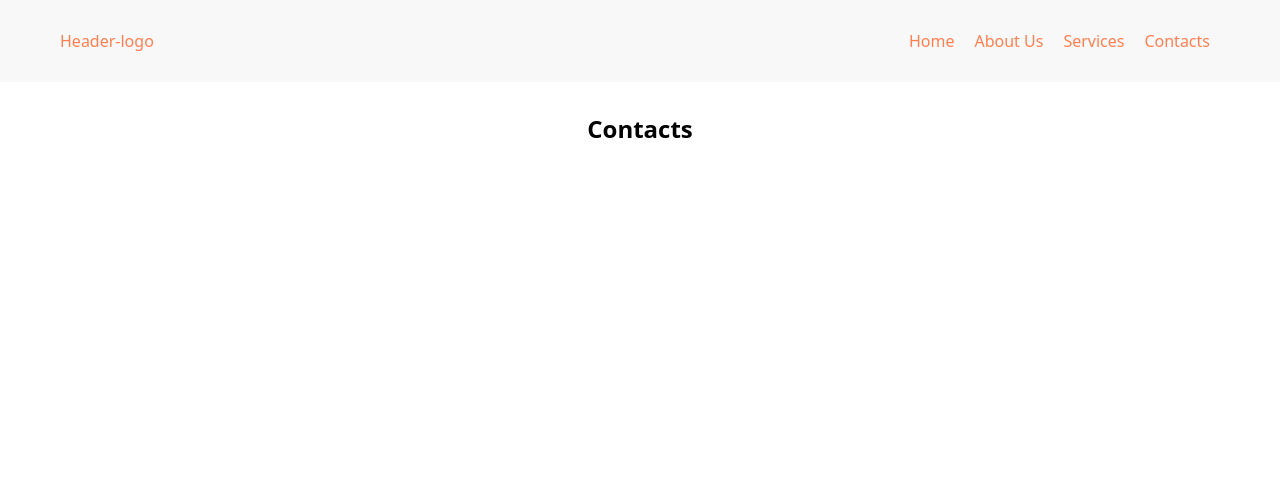
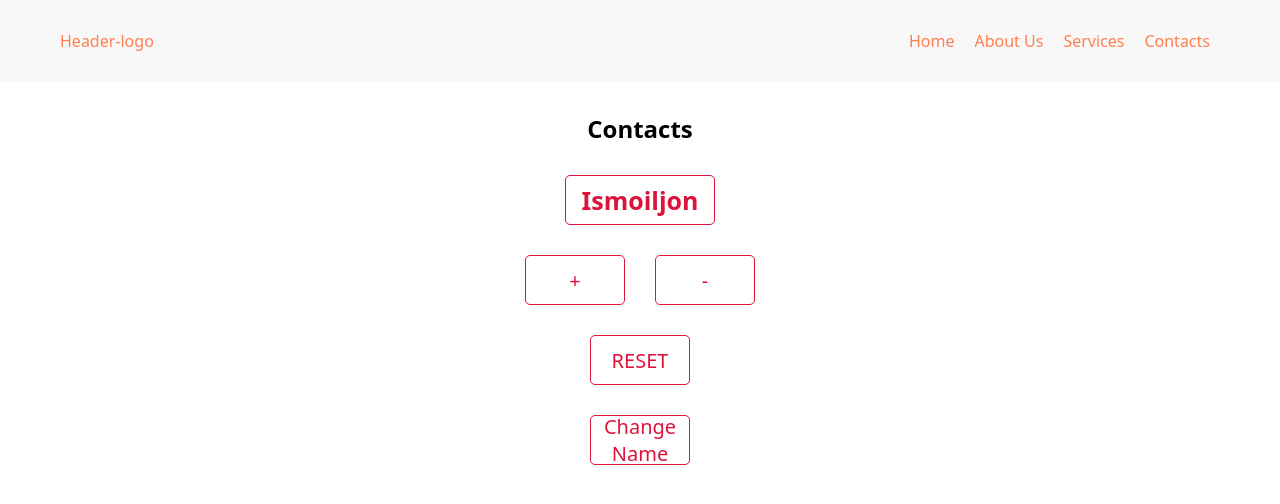
Before and after one commit to shaxzod-dev/React-project, a React (Vite) app: page /contacts in a window 1280 px wide. Shown: the top 504 px of the page. Built offline with nearby package versions, Linux system fonts and the light colour scheme.

Commit message:
aded useReducer

```diff
--- /dev/null
+++ b/src/Reducer/store.js
@@ -0,0 +1,19 @@
+import { ADD, MINUS, PLUS, RESET } from "./type";
+
+export function reducer(data, action) {
+  switch (action.type) {
+    case PLUS:
+      return (data += 1);
+    case MINUS:
+      return (data -= 1);
+    case RESET:
+      return (data = 0);
+  }
+}
+
+export function nameReducer(data, action) {
+    switch (action.type){
+        case ADD:
+            return data = action.payload
+    }
+}
--- /dev/null
+++ b/src/Reducer/type.js
@@ -0,0 +1,5 @@
+const PLUS = "PLUS";
+const MINUS = "MINUS";
+const RESET = "RESET";
+const ADD = "ADD";
+export { PLUS, MINUS, RESET, ADD };
--- a/src/pages/Contacts/index.jsx
+++ b/src/pages/Contacts/index.jsx
@@ -1,13 +1,53 @@
-import React, { useContext } from "react";
+import React, { useReducer, useState } from "react";
 import { Header } from "../../component/header";
-import { ThemeContext } from "../../Context/useTheme";
+import "./style.css";
+import { nameReducer, reducer } from "../../Reducer/store";
+import { ADD, MINUS, PLUS, RESET } from "../../Reducer/type";
 
 const Contacts = () => {
+  // const arr = [1, 2, 3, 4, 5, 66];
+
+  // let result = arr.reduce((acc, curV) => acc + curV, 0);
+  // let result = 0;
+  // for(let key of arr){
+  //   result += key
+  // }
+  // console.log(result);
+  // const [count, setCount] = useState(0);
+  // const plus = () => {
+  //   setCount(count + 1);
+  // };
+  // const minus = () => {
+  //   setCount(count - 1);
+  // };
+  // const reset = () => {
+  //   setCount(count * 0);
+  // };
+  // const initialData = 0;
+  // const initialData = {
+  //   name: "Ismoiljon",
+  // };
+  const initialData = {
+    name: "Ismoiljon",
+  };
+  const [data, dispatch] = useReducer(nameReducer, initialData.name);
+
   return (
     <div>
       <Header Logo={"Header-logo"} />
       <div className="container">
         <h2 className="title">Contacts</h2>
+        <div className="counter">
+          <h2 className="counter-num">{data}</h2>
+          <div className="counter-btns">
+            <button onClick={() => dispatch({ type: PLUS })}>+</button>
+            <button onClick={() => dispatch({ type: MINUS })}>-</button>
+          </div>
+          <button onClick={() => dispatch({ type: RESET })}>RESET</button>
+          <button onClick={() => dispatch({ type: ADD, payload: "Akbar" })}>
+            Change Name
+          </button>
+        </div>
       </div>
     </div>
   );
--- /dev/null
+++ b/src/pages/Contacts/style.css
@@ -0,0 +1,56 @@
+.counter {
+  display: flex;
+  justify-content: center;
+  align-items: center;
+  flex-direction: column;
+  gap: 30px;
+}
+
+.counter-btns {
+  display: flex;
+  justify-content: center;
+  align-items: center;
+  gap: 30px;
+}
+.counter-btns button {
+  padding: 10px;
+  background-color: #fff;
+  color: crimson;
+  border: 1px solid crimson;
+  border-radius: 5px;
+  width: 50px;
+  height: 50px;
+  font-size: 25px;
+  display: flex;
+  justify-content: center;
+  align-items: center;
+}
+
+.counter-num {
+  padding: 10px;
+  background-color: #fff;
+  color: crimson;
+  border: 1px solid crimson;
+  border-radius: 5px;
+  width: 150px;
+  height: 50px;
+  font-size: 25px;
+  display: flex;
+  justify-content: center;
+  align-items: center;
+  margin-top: 30px;
+}
+
+.counter button {
+  padding: 10px;
+  background-color: #fff;
+  color: crimson;
+  border: 1px solid crimson;
+  border-radius: 5px;
+  width: 100px;
+  height: 50px;
+  font-size: 20px;
+  display: flex;
+  justify-content: center;
+  align-items: center;
+}
```
